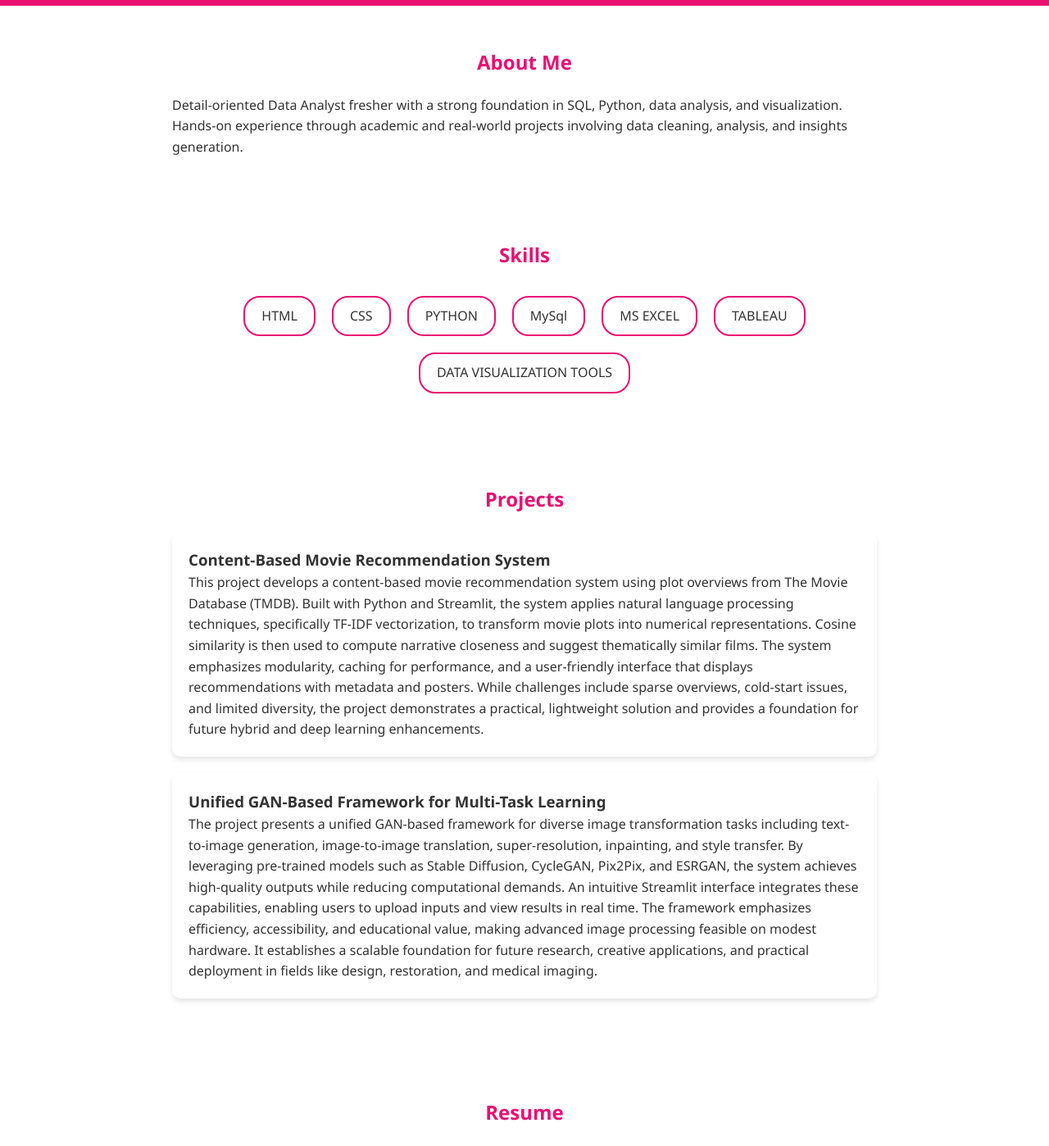
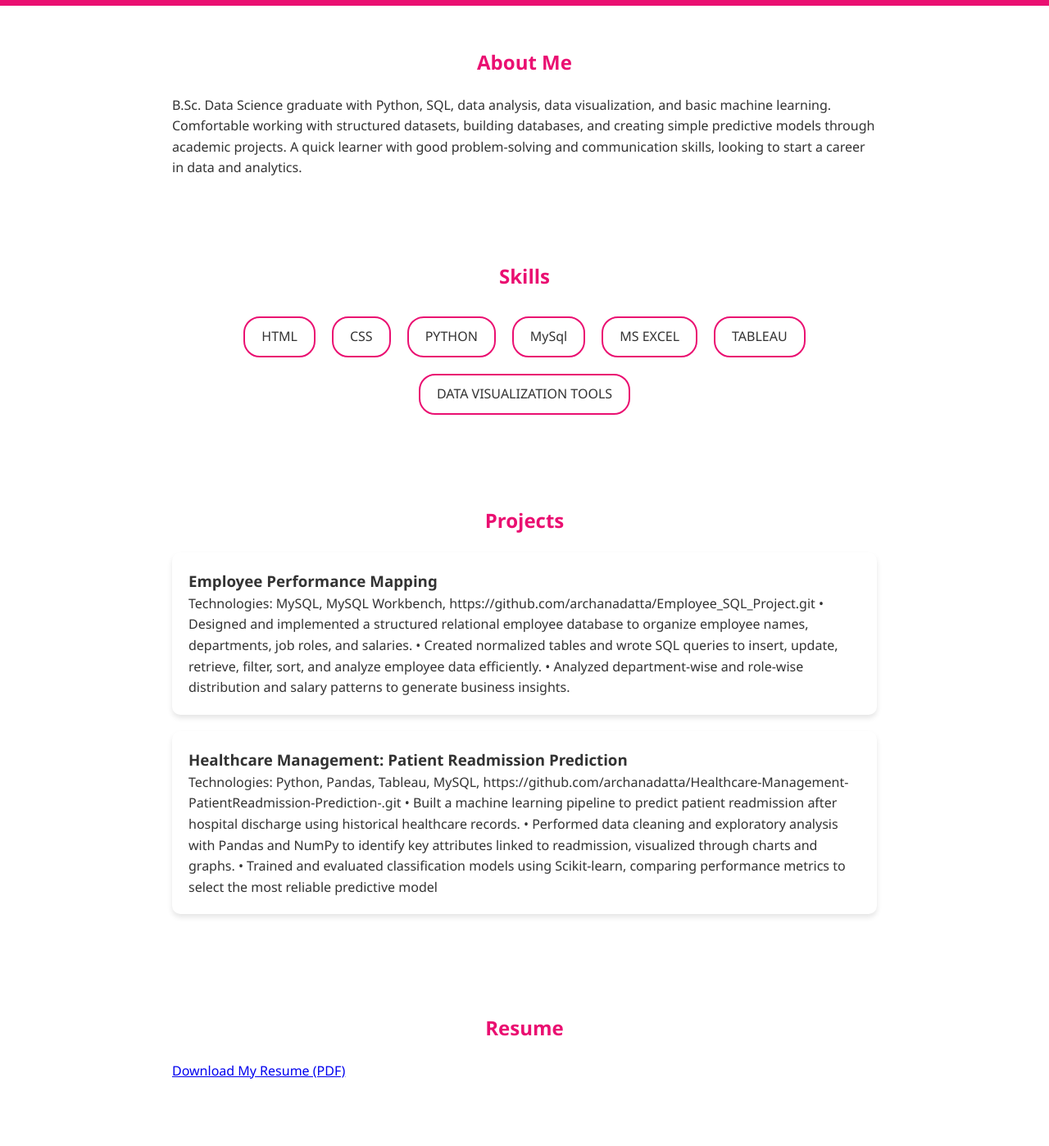
Before and after one commit to archanadatta/website, a website: page public/index.html in a window 1280 px wide. Shown: the part 368-1766 px from the top of the page at 82% size. Drawn offline with Linux system fonts and the light colour scheme.

Commit message:
Update index.html

```diff
--- a/public/index.html
+++ b/public/index.html
@@ -27,10 +27,10 @@
   <section id="about">
     <h2>About Me</h2>
     <p>
-      Detail-oriented Data Analyst fresher with a strong foundation in SQL,
-      Python, data analysis, and visualization. Hands-on experience through
-      academic and real-world projects involving data cleaning, analysis, and
-      insights generation.
+     B.Sc. Data Science graduate with Python, SQL, data analysis, data visualization, and basic machine learning.
+     Comfortable working with structured datasets, building databases, and creating simple predictive models through
+     academic projects. A quick learner with good problem-solving and communication skills, looking to start a career
+     in data and analytics.
     </p>
   </section>
 
@@ -52,14 +52,28 @@
   <section id="projects">
     <h2>Projects</h2>
     <div class="project-card">
-      <h3>Content-Based Movie Recommendation System</h3>
+      <h3>Employee Performance Mapping</h3>
       <p>
-This project develops a content-based movie recommendation system using plot overviews from The Movie Database (TMDB). Built with Python and Streamlit, the system applies natural language processing techniques, specifically TF-IDF vectorization, to transform movie plots into numerical representations. Cosine similarity is then used to compute narrative closeness and suggest thematically similar films. The system emphasizes modularity, caching for performance, and a user-friendly interface that displays recommendations with metadata and posters. While challenges include sparse overviews, cold-start issues, and limited diversity, the project demonstrates a practical, lightweight solution and provides a foundation for future hybrid and deep learning enhancements.</p>
+        Technologies: MySQL, MySQL Workbench, https://github.com/archanadatta/Employee_SQL_Project.git
+        • Designed and implemented a structured relational employee database to organize employee names, departments,
+        job roles, and salaries.
+        • Created normalized tables and wrote SQL queries to insert, update, retrieve, filter, sort, and analyze employee data
+        efficiently.
+        • Analyzed department-wise and role-wise distribution and salary patterns to generate business insights.
+      </p>
     </div>
     <div class="project-card">
-      <h3>Unified GAN-Based Framework for Multi-Task Learning</h3>
+      <h3>Healthcare Management: Patient Readmission Prediction</h3>
       <p>
-The project presents a unified GAN-based framework for diverse image transformation tasks including text-to-image generation, image-to-image translation, super-resolution, inpainting, and style transfer. By leveraging pre-trained models such as Stable Diffusion, CycleGAN, Pix2Pix, and ESRGAN, the system achieves high-quality outputs while reducing computational demands. An intuitive Streamlit interface integrates these capabilities, enabling users to upload inputs and view results in real time. The framework emphasizes efficiency, accessibility, and educational value, making advanced image processing feasible on modest hardware. It establishes a scalable foundation for future research, creative applications, and practical deployment in fields like design, restoration, and medical imaging.</p>
+        Technologies: Python, Pandas, Tableau, MySQL,
+        https://github.com/archanadatta/Healthcare-Management-PatientReadmission-Prediction-.git
+        • Built a machine learning pipeline to predict patient readmission after hospital discharge using historical healthcare
+        records.
+        • Performed data cleaning and exploratory analysis with Pandas and NumPy to identify key attributes linked to
+        readmission, visualized through charts and graphs.
+        • Trained and evaluated classification models using Scikit-learn, comparing performance metrics to select the most
+        reliable predictive model
+      </p>
     </div>
   </section>
 
@@ -68,7 +82,7 @@ The project presents a unified GAN-based framework for diverse image transformat
   <section id="resume">
    <h2>Resume</h2>
   <p>
-    <a href="Archana_Datta_Resume.pdf" target="_blank">Download My Resume (PDF)</a>
+    <a href="Archana_Datta_Resume1.pdf" target="_blank">Download My Resume (PDF)</a>
   </p>
   </section>
 
```
